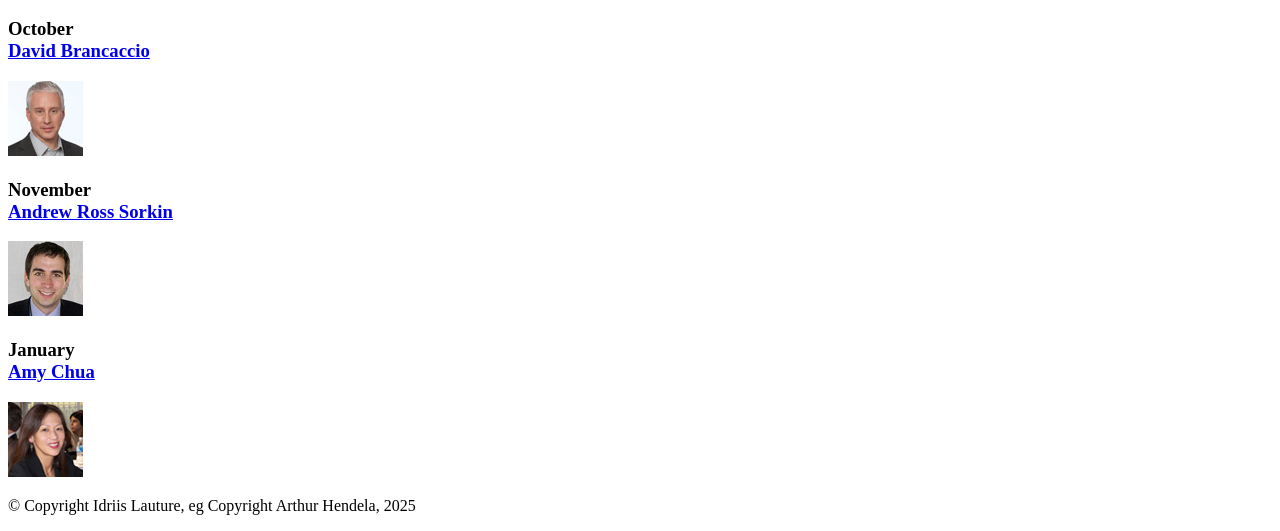
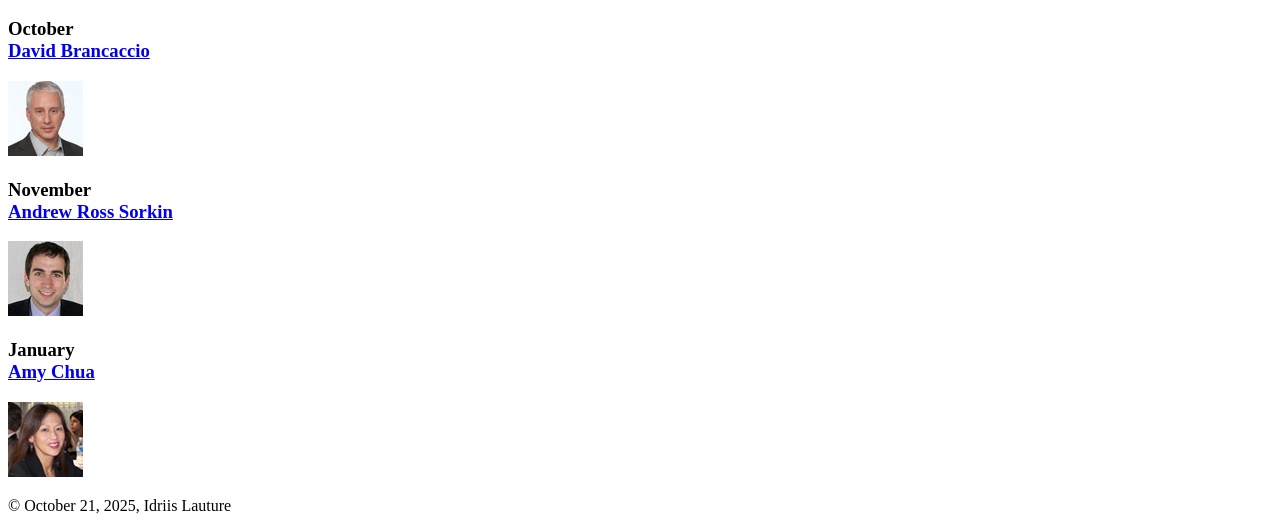
Before and after one commit to igl2-cmd/A05, a plain HTML site: page index.html in a window 1280 px wide. Shown: the part 500-1031 px from the top of the page. Drawn offline with Linux system fonts and the light colour scheme.

Commit message:
Fix copyright year and author in footer
Updated copyright information in the footer.

```diff
--- a/index.html
+++ b/index.html
@@ -51,7 +51,7 @@
     </main>
 
     <footer>
-        <p>&copy; Copyright Idriis Lauture, eg Copyright Arthur Hendela, 2025</p>
+        <p>&copy; October 21, 2025, Idriis Lauture</p>
     </footer>
 
 </body>
```
